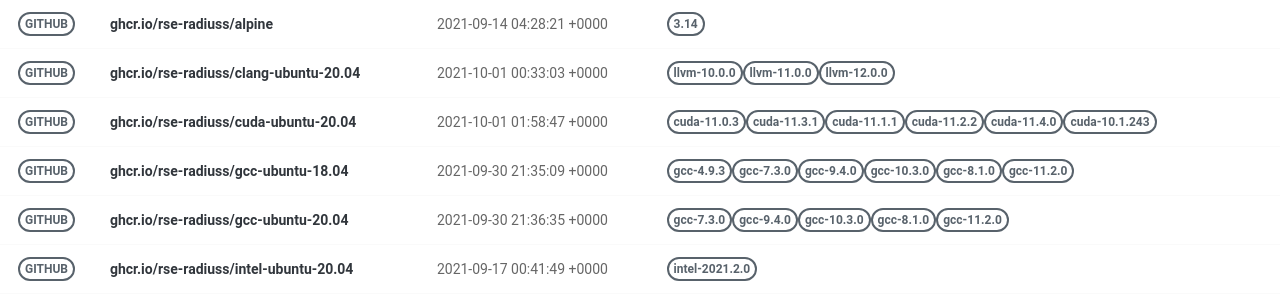
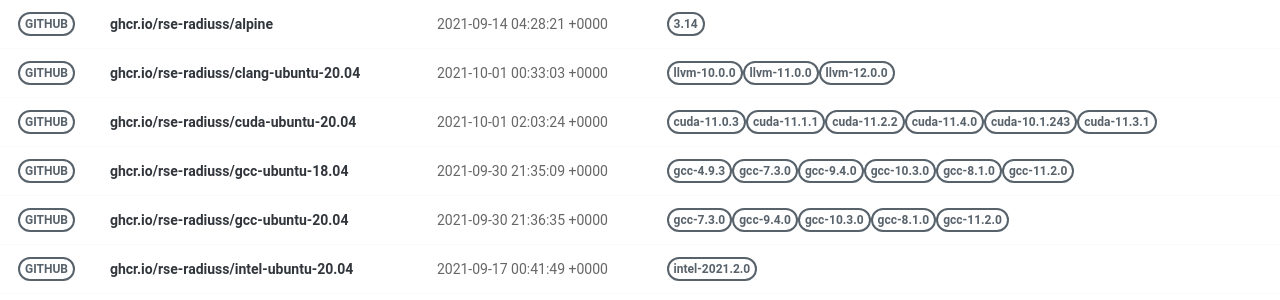
Before and after one commit to rse-ops/docker-images, a Jekyll site: the page built from pages/index.md, in a window 1280 px wide. Shown: the part 130-430 px from the top of the page. Built offline with Jekyll 4.4.1, drawn with Linux system fonts in a browser that asks for light colours; nearby versions of some CDN libraries.

Commit message:
Automated push to update library 2021-10-01

```diff
--- a/_library/ghcr.io-rse-radiuss-cuda-ubuntu-20.04.md
+++ b/_library/ghcr.io-rse-radiuss-cuda-ubuntu-20.04.md
@@ -1,7 +1,7 @@
 ---
 layout: container
 name: ghcr.io/rse-radiuss/cuda-ubuntu-20.04
-updated_at: 2021-10-01 01:58:47.492657
+updated_at: 2021-10-01 02:03:24.340037
 
 
 container_url: https://github.com/orgs/rse-radiuss/packages/container/package/cuda-ubuntu-20.04
```
Also changed, not shown: other parts of _library/ghcr.io-rse-radiuss-cuda-ubuntu-20.04.md (+3 -3 lines).
